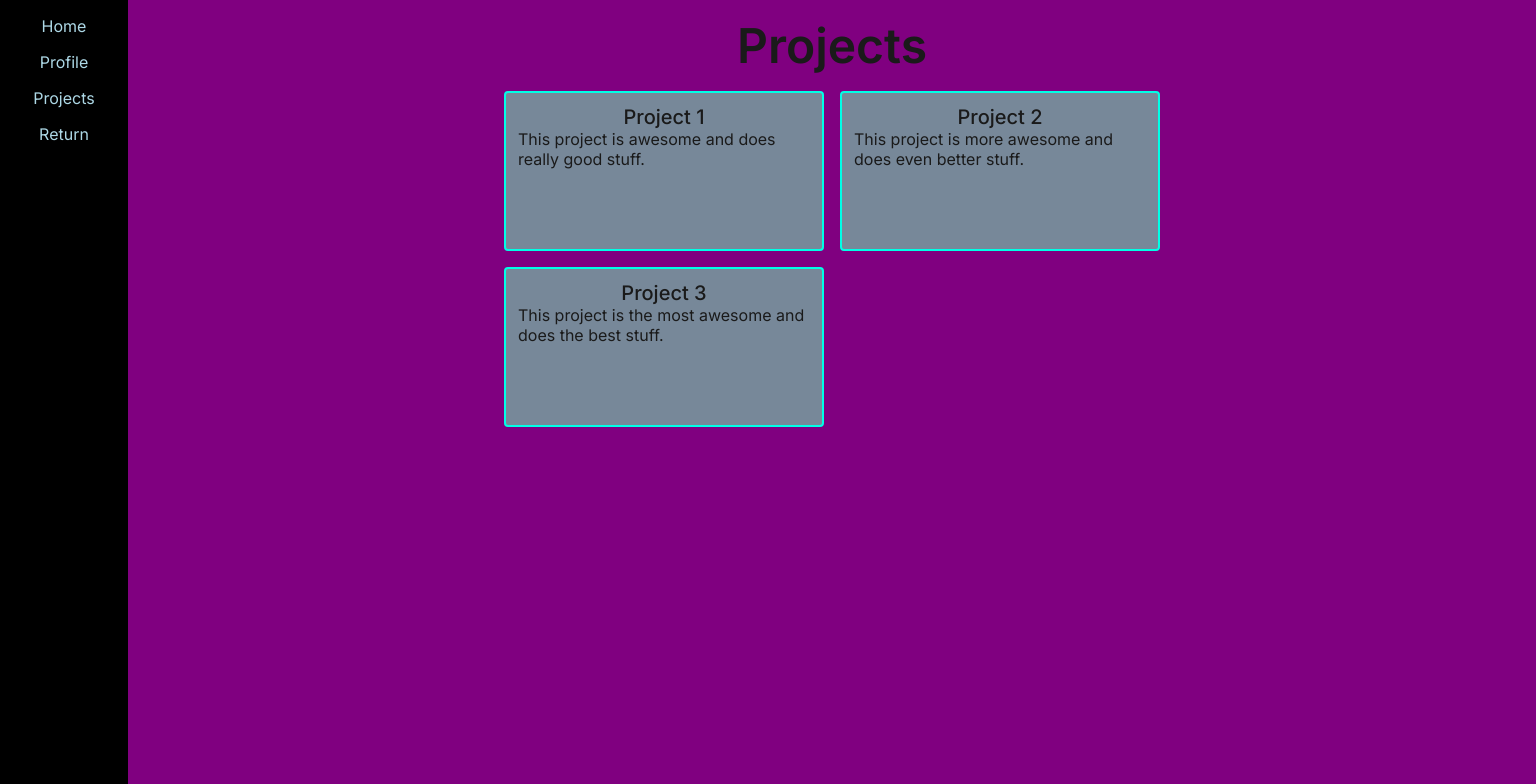
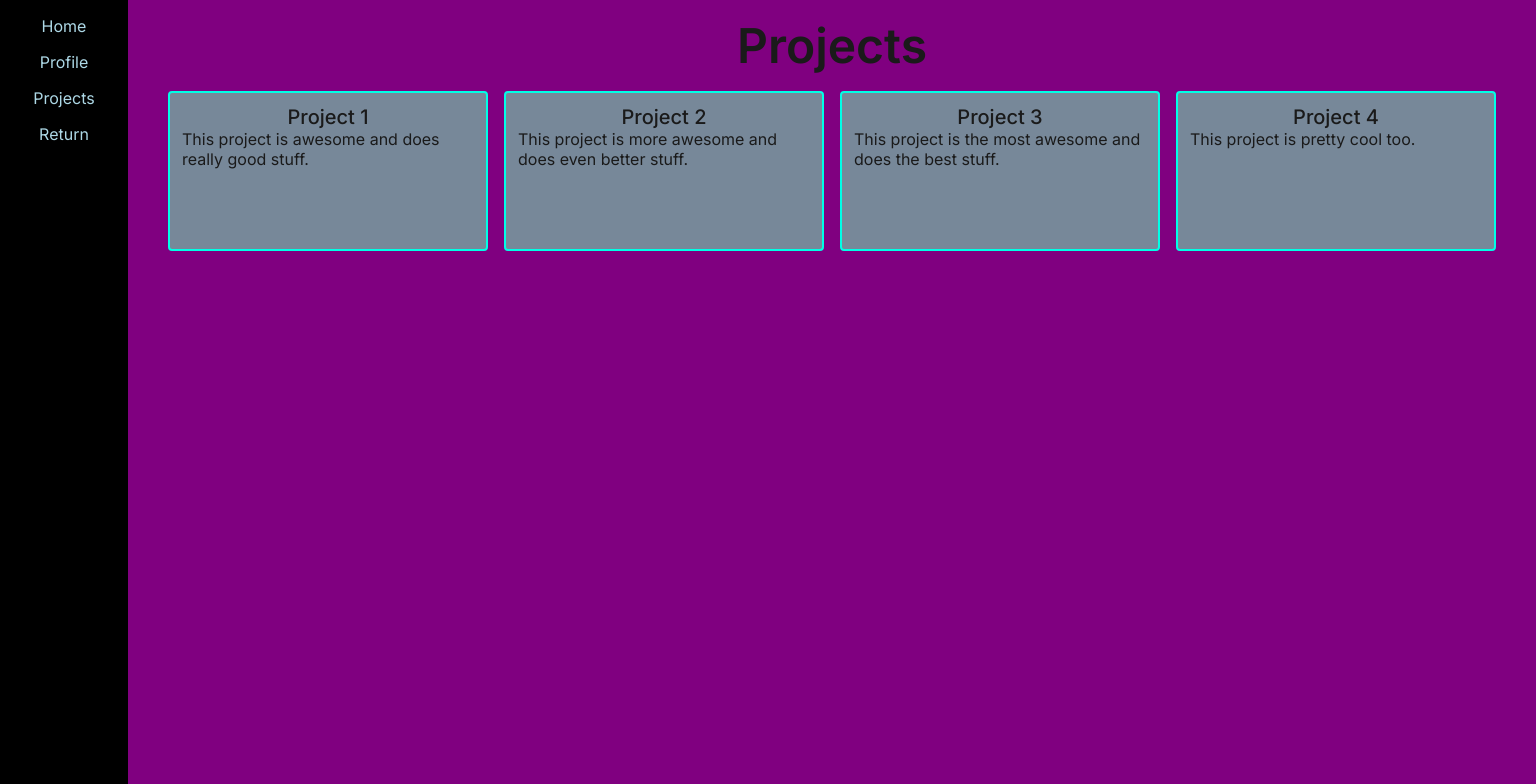
Before and after one commit to franco-ortega/portfolio-test, a Next.js app: page /1/projects in a window 1536 px wide. Shown: the top 784 px of the page. Built offline with nearby package versions, Linux system fonts and the light colour scheme.

Commit message:
add media queries to ProjectList for wider screen sizes

```diff
--- a/app/1/components/projectsList/ProjectsList.module.css
+++ b/app/1/components/projectsList/ProjectsList.module.css
@@ -7,8 +7,20 @@
   gap: 1rem;
 }
 
-@media (max-width: 800px) {
+@media (max-width: 50rem) {
   .ProjectsList {
     grid-template-columns: 1fr;
   }
 }
+
+@media (min-width: 75rem) {
+  .ProjectsList {
+    grid-template-columns: repeat(3, 1fr);
+  }
+}
+
+@media (min-width: 95rem) {
+  .ProjectsList {
+    grid-template-columns: repeat(4, 1fr);
+  }
+}
--- a/app/1/data/projectsData.json
+++ b/app/1/data/projectsData.json
@@ -13,5 +13,10 @@
     "id": "3",
     "title": "Project 3",
     "description": "This project is the most awesome and does the best stuff."
+  },
+  {
+    "id": "4",
+    "title": "Project 4",
+    "description": "This project is pretty cool too."
   }
 ]
```
